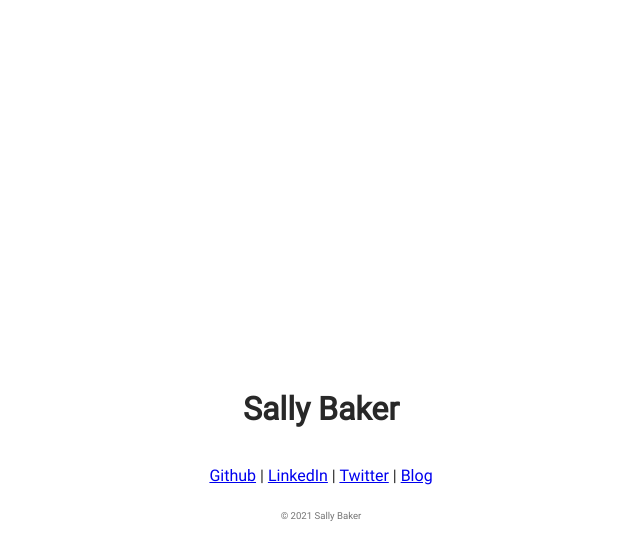
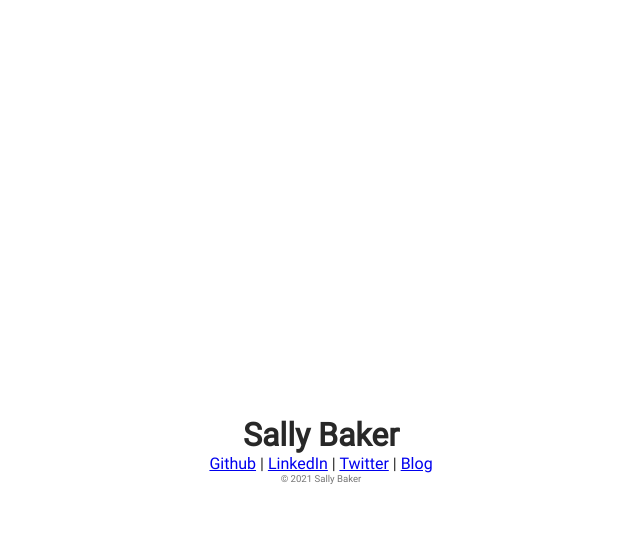
Before and after one commit to sallybaker/sallybaker.github.io, a Jekyll site: the page built from index.html, in a window 1280 px wide. Shown: the top 560 px of the page, without its empty margins (319-959 px from the left). Built offline with Jekyll 4.4.1, drawn with Linux system fonts in a browser that asks for light colours.

Commit message:
update homepage css

```diff
--- a/assets/css/home.scss
+++ b/assets/css/home.scss
@@ -1,23 +1,21 @@
 ---
 ---
-
 footer {
   display: none !important;
 }
-
 .btn {
   display: none !important;
 }
-
+* {
+  padding: 0px;
+  margin: 0px;
+}
 body {
   display: flex;
   flex-direction: column;
   align-items: center;
   justify-content: center;
   height: 100vh;
-  padding: 0;
-  margin: 0;
- /* background-image: linear-gradient(#fff, #bebebe); */
   font-family: 'Roboto', sans-serif;
   color: #282828;
 }
```
